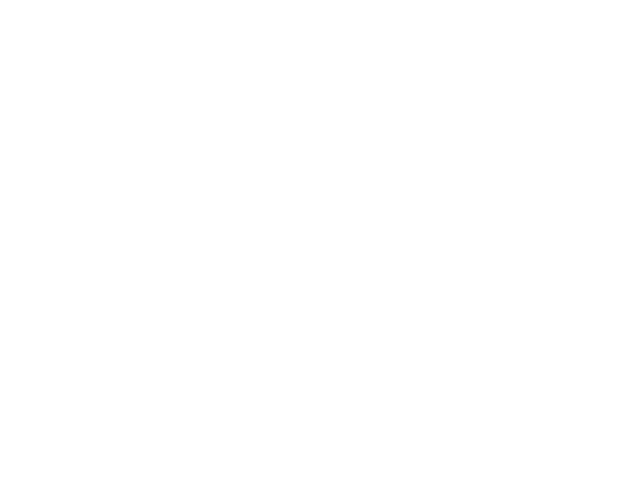
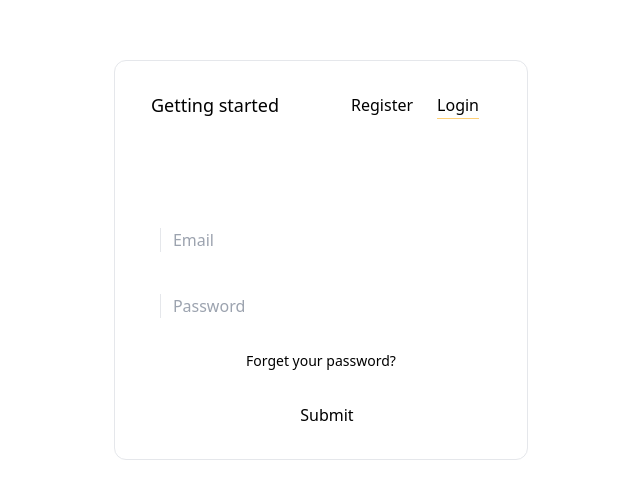
Before and after one commit to Caffeine19/confession, a Vue app: page /begin in a window 1280 px wide. Before the commit this address had no page. Shown: the part 140-638 px from the top of the page, without its empty margins (432-1072 px from the left). Built offline with nearby package versions, Linux system fonts and the light colour scheme.

Commit message:
:sparkles: add BeginView and login

```diff
--- a/src/router/index.ts
+++ b/src/router/index.ts
@@ -1,11 +1,18 @@
 import { createRouter, createWebHistory } from 'vue-router'
+
 import HomeView from '../views/HomeView/HomeView.vue'
+import BeginView from '../views/BeginView/BeginView.vue'
 
 const router = createRouter({
   history: createWebHistory(import.meta.env.BASE_URL),
   routes: [
     {
-      path: '/',
+      path: '/begin',
+      name: 'begin',
+      component: BeginView
+    },
+    {
+      path: '/home',
       name: 'home',
       component: HomeView,
       redirect: '/home/main',
--- a/src/stores/category.ts
+++ b/src/stores/category.ts
@@ -1,13 +1,16 @@
 import { defineStore } from 'pinia'
+
 import { ref } from 'vue'
 
 import type { Category } from '@/types/category'
+import type { User } from '@/types/user'
+
 import { supabase } from '@/lib/supabaseClient'
 
 export const useCategoryStore = defineStore('category', () => {
   const categoryList = ref<Category[]>([])
-  const getCategoryList = async () => {
-    const { data } = await supabase.from('category').select()
+  const getCategoryList = async ({ user_id }: { user_id: User['id'] }) => {
+    const { data } = await supabase.from('category').select('*').eq('user_id', user_id)
     if (data) categoryList.value = data
   }
 
--- a/src/stores/entry.ts
+++ b/src/stores/entry.ts
@@ -6,6 +6,7 @@ import dayjs from 'dayjs'
 import { supabase } from '@/lib/supabaseClient'
 
 import type { DateGroupedEntryList, Entry, EntryWithCategory, EntryType } from '@/types/entry'
+import type { User } from '@/types/user'
 
 export const useEntryStore = defineStore('entry', () => {
   const entryList = ref<EntryWithCategory[]>([])
@@ -13,11 +14,20 @@ export const useEntryStore = defineStore('entry', () => {
     begin: '2023-01-01',
     end: '2023-12-29'
   })
-  const getEntryList = async ({ begin, end }: { begin: string; end: string }) => {
+  const getEntryList = async ({
+    begin,
+    end,
+    user_id
+  }: {
+    begin: string
+    end: string
+    user_id: User['id']
+  }) => {
     try {
       const { data, error } = await supabase
         .from('entry')
         .select(`id,created_at,amount,type,property_id,user_id,remark,category (label,icon,id)`)
+        .eq('user_id', user_id)
         .gte('created_at', begin)
         .lte('created_at', end)
       if (error) {
--- a/src/stores/property.ts
+++ b/src/stores/property.ts
@@ -2,14 +2,15 @@ import { defineStore } from 'pinia'
 import { ref, type ComputedRef, computed } from 'vue'
 
 import type { Property, TypeGroupedPropertyList } from '@/types/property'
+import type { User } from '@/types/user'
 import type { Entry } from '@/types/entry'
 
 import { supabase } from '@/lib/supabaseClient'
 
 export const usePropertyStore = defineStore('property', () => {
   const propertyList = ref<Property[]>([])
-  const getPropertyList = async () => {
-    const { data } = await supabase.from('property').select('*')
+  const getPropertyList = async ({ user_id }: { user_id: User['id'] }) => {
+    const { data } = await supabase.from('property').select('*').eq('user_id', user_id)
     propertyList.value = data || []
   }
 
--- a/src/stores/user.ts
+++ b/src/stores/user.ts
@@ -15,6 +15,8 @@ export const useUserStore = defineStore('user', () => {
       const { message } = error
       throw new Error(message)
     }
+
+    user.value = data.user
   }
 
   return { user, login }
--- /dev/null
+++ b/src/views/BeginView/BeginView.vue
@@ -0,0 +1,77 @@
+<script setup lang="ts">
+import { ref } from 'vue'
+
+import { useRouter } from 'vue-router'
+
+import CInput from '@/components/CInput.vue'
+import CButton from '@/components/CButton.vue'
+import CTabRadio, { type TabOption } from '@/components/CTabRadio.vue'
+
+import { useUserStore } from '@/stores/user'
+
+import { useInjectMessenger } from '@/hooks/useMessenger'
+
+const userStore = useUserStore()
+
+const { showMessenger } = useInjectMessenger()
+
+const router = useRouter()
+
+type BeginType = 'register' | 'login'
+const beginType = ref<BeginType>('login')
+const beginTypeOptions: TabOption<BeginType>[] = [
+  { label: 'Register', value: 'register' },
+  { label: 'Login', value: 'login' }
+]
+
+const username = ref('')
+const email = ref('')
+const password = ref('')
+
+const onSubmitButtonClick = async () => {
+  if (beginType.value === 'login') {
+    try {
+      await userStore.login({ password: password.value, email: email.value })
+      showMessenger({ status: true, text: 'login successfully' })
+      setTimeout(() => router.push({ name: 'home' }), 1500)
+    } catch (error) {
+      showMessenger({ status: false, text: (error as Error).message })
+    }
+  }
+}
+</script>
+<template>
+  <div class="flex items-center justify-center relative w-screen h-screen">
+    <div></div>
+    <div
+      class="dark:bg-neutral-950 border dark:border-neutral-800 rounded-xl flex flex-col h-1/2 justify-between p-6 absolute top-1/2 -translate-y-1/2 right-1/4"
+    >
+      <div class="flex items-center justify-between space-x-12">
+        <div class="dark:text-neutral-50 flex items-center space-x-3">
+          <i class="ph ph-wave-sine" style="font-size: 24px"></i>
+          <p class="text-lg font-medium">Getting started</p>
+        </div>
+
+        <CTabRadio v-model:value="beginType" :tab-options="beginTypeOptions"></CTabRadio>
+      </div>
+
+      <div class="flex flex-col space-y-6">
+        <CInput v-model:value="email" icon="ph-envelope" placeholder="Email"></CInput>
+        <CInput
+          v-model:value="username"
+          icon="ph-user-circle"
+          placeholder="Username"
+          v-if="beginType === 'register'"
+        ></CInput>
+        <CInput v-model:value="password" icon="ph-key" placeholder="Password"></CInput>
+        <a class="text-sm dark:text-cookie-200 text-center">Forget your password?</a>
+        <CButton
+          label="Submit"
+          :show-label="true"
+          icon="ph-paper-plane"
+          @click="onSubmitButtonClick"
+        ></CButton>
+      </div>
+    </div>
+  </div>
+</template>
--- a/src/views/HomeView/HomeView.vue
+++ b/src/views/HomeView/HomeView.vue
@@ -14,12 +14,16 @@ import RouteTabGroup from './RouteTabGroup.vue'
 import StatisticPanel, { type StatisticOption } from './StatisticPanel.vue'
 
 import { useEntryStore } from '@/stores/entry'
+import { useUserStore } from '@/stores/user'
 
 import type { EntryWithCategory } from '@/types/entry'
 
 import { useInjectMessenger } from '@/hooks/useMessenger'
 
 import { addThousandsSeparator } from '@/utils/addThousandsSeparator'
+
+const userStore = useUserStore()
+const { user } = storeToRefs(userStore)
 
 const entryStore = useEntryStore()
 const { groupedEntryListByDate, entryQueryOptions, incomeAndExpenseSummary } =
@@ -29,7 +33,8 @@ const { showMessenger } = useInjectMessenger()
 
 onMounted(async () => {
   try {
-    await entryStore.getEntryList(entryQueryOptions.value)
+    if (!user.value?.id) return
+    await entryStore.getEntryList({ ...entryQueryOptions.value, user_id: user.value.id })
   } catch (error) {
     console.log('🚀 ~ file: HomeView.vue:31 ~ getEntryList ~ error:', error)
     showMessenger({ status: false, text: (error as Error).message })
```
